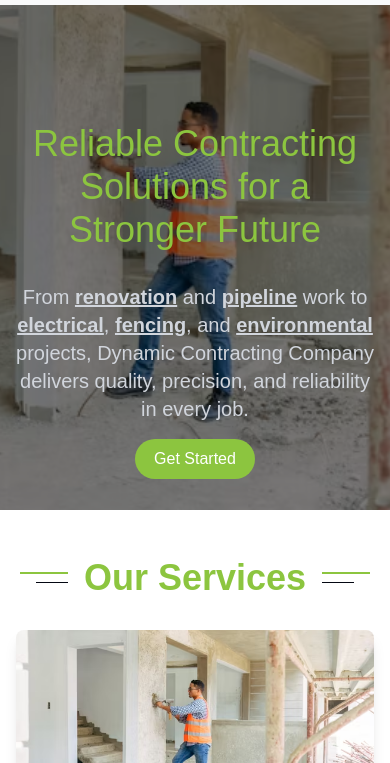
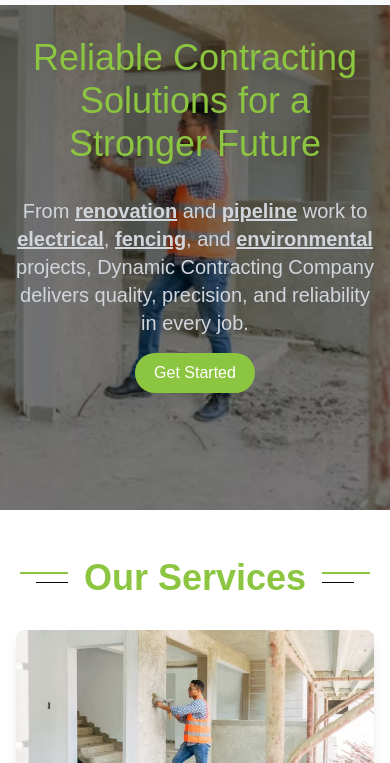
Before and after one commit to Codacad/dynamiccc.net, a plain HTML site: page index.html in a window 390 px wide. Shown: the part 81-844 px from the top of the page. Drawn offline with nearby package versions, Linux system fonts and the light colour scheme; files whose address does not match are found by name; a web font is replaced by a local one.

Commit message:
fixed z-index problem in navbar

```diff
--- a/index.html
+++ b/index.html
@@ -32,8 +32,8 @@
         </div>
       </div>
       <!-- Foreground -->
-      <div class="foreground h-full w-full absolute z-10 bg-[rgba(0,0,0,.5)]">
-        <header class="flex flex-col">
+      <div class="foreground h-full w-full absolute z-20 bg-[rgba(0,0,0,.5)]">
+        <header class="flex flex-col absolute w-full z-20">
           <div
             class="tiny-bar hidden md:flex gap-4 p-2 lg:px-8 px-4 bg-[var(--primary)] text-white"
           >
@@ -95,9 +95,11 @@
           </nav>
         </header>
 
-        <section class="flex h-full justify-center items-center">
+        <section
+          class="flex h-full justify-center items-center md:absolute md:top-[25%] md:-translate-y-[25%]"
+        >
           <div
-            class="content flex flex-col gap-4 p-4 w-full md:absolute md:top-[50%] z-20 md:-translate-y-[50%] text-center md:w-[70%]"
+            class="content flex flex-col gap-4 p-4 w-full text-center md:w-[70%]"
           >
             <h1
               class="md:text-6xl xl:text-[70px] text-4xl leading-[1.2em] mb-4 text-bold text-[var(--primary)]"
```
